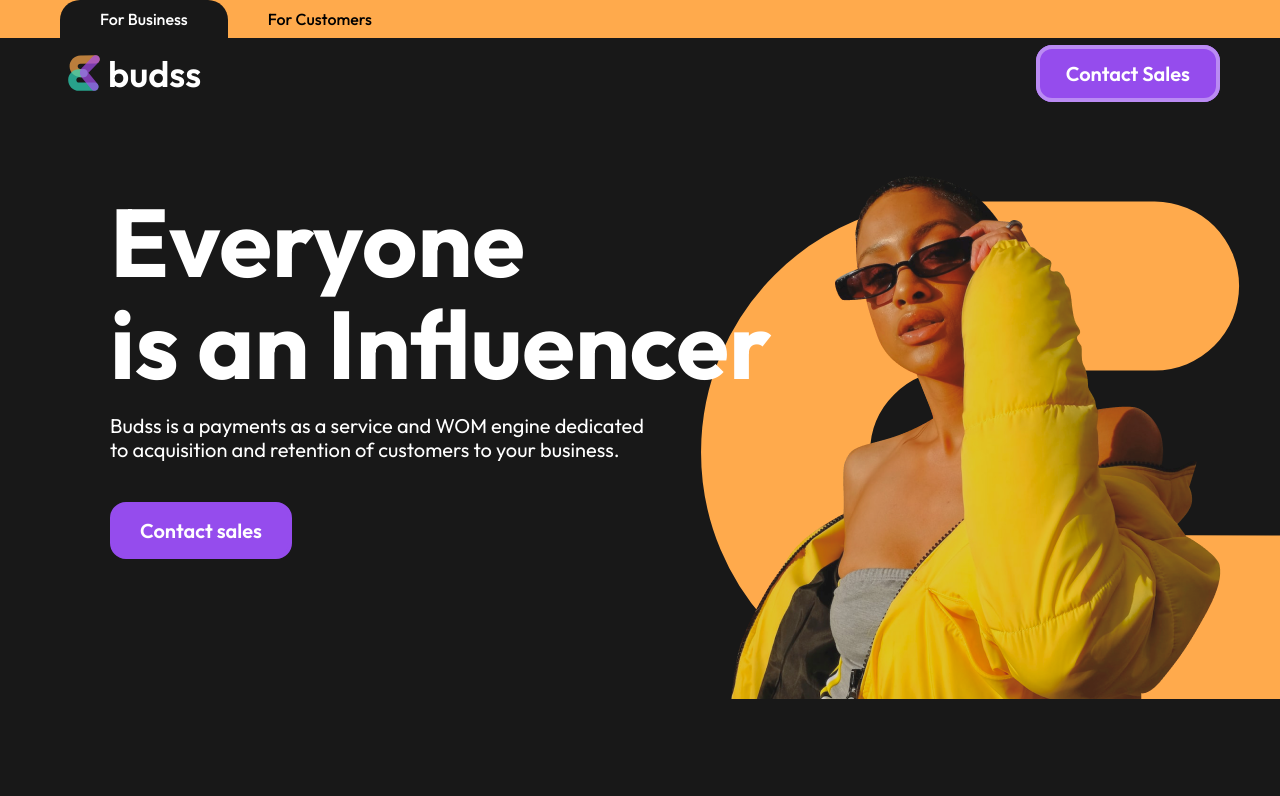
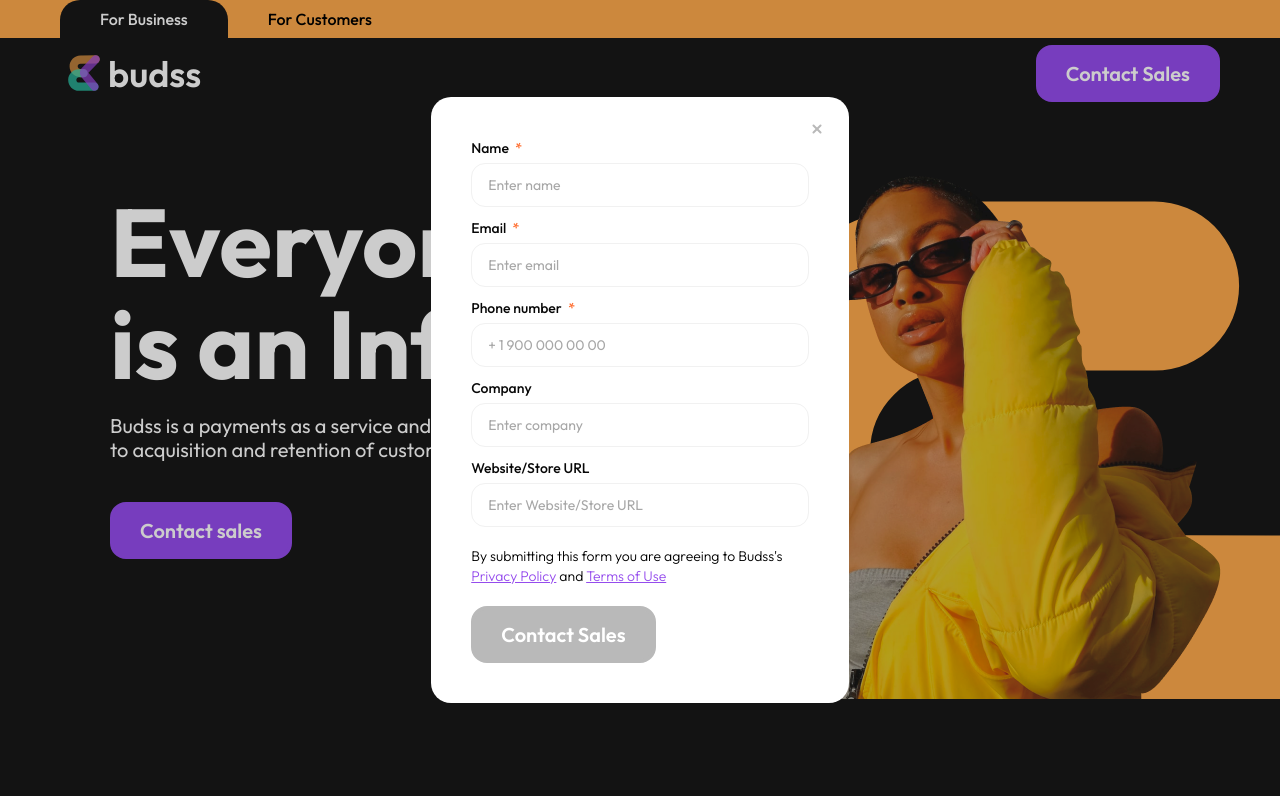
Before and after one commit to Neo0432/Budss, a plain HTML site: page index.html in a window 1280 px wide. Both pictures are taken after a click on the button "Contact Sales". Shown: the top 796 px of the page. Drawn offline with Linux system fonts and the light colour scheme; files whose address does not match are found by name.

Commit message:
created modal-form and form validation script

```diff
--- /dev/null
+++ b/css/contactFormModal.css
@@ -0,0 +1,91 @@
+dialog {
+  position: fixed;
+  top: 0;
+  bottom: 0;
+  right: 0;
+  left: 0;
+  margin: auto;
+  background: transparent;
+  /* width: 100%; */
+  /* height: 100%; */
+  border: none;
+  stroke: none;
+  z-index: 99;
+  &::backdrop {
+    background-color: #00000033;
+  }
+}
+dialog > form {
+  margin: auto;
+  position: relative;
+  display: flex;
+  flex-direction: column;
+  padding: 2.5rem;
+  gap: 1.25rem;
+  width: 26.1rem;
+  background-color: var(--grayscale_07);
+  border-radius: 1.25rem;
+  & > div {
+    display: flex;
+    flex-direction: column;
+    gap: 0.625rem;
+  }
+  & p {
+    color: var(--grayscale_00);
+  }
+  & a {
+    color: var(--primary_01);
+  }
+}
+
+.form__close-button {
+  position: absolute;
+  box-sizing: content-box;
+  z-index: 99;
+  right: 1rem;
+  top: 1rem;
+  width: 1.25rem;
+  height: 1.25rem;
+  padding: 0.375rem;
+  background-color: transparent;
+  border: none;
+  &::after,
+  &::before {
+    position: absolute;
+    content: "";
+    width: 0.625rem;
+    height: 0;
+    border: 1.5px solid var(--grayscale_03);
+    border-radius: 999px;
+  }
+  &::before {
+    transform: translate(-50%, -50%) rotate(45deg);
+  }
+  &::after {
+    transform: translate(-50%, -50%) rotate(-45deg);
+  }
+}
+
+.hystmodal {
+  position: fixed;
+  top: 0;
+  bottom: 0;
+  right: 0;
+  left: 0;
+  overflow: hidden;
+  overflow-y: auto;
+  -webkit-overflow-scrolling: touch;
+  display: flex;
+  flex-flow: column nowrap;
+  justify-content: center;
+  align-items: center;
+  z-index: 99;
+  padding: 2rem 0;
+}
+
+.hystmodal__opened {
+  position: fixed;
+  right: 0;
+  left: 0;
+  overflow: hidden;
+}
--- a/css/main.css
+++ b/css/main.css
@@ -11,12 +11,15 @@ a {
 }
 body {
   margin: auto;
+  overflow: hidden;
+  overflow-y: auto;
+
   /* background-color: var(--grayscale_01); */
 }
 
 .page-nav {
   background-color: var(--secondary_02);
-  width: 100%;
+  width: 100vw;
   & > div {
     display: flex;
     width: 100%;
@@ -45,7 +48,7 @@ header {
   display: flex;
   justify-content: center;
   align-items: center;
-  width: 100%;
+  width: 100vw;
   height: 4.44rem;
   background-color: var(--grayscale_01);
 }
@@ -62,7 +65,7 @@ main {
   flex-direction: column;
   align-items: center;
   gap: 6.25rem;
-  width: 100%;
+  width: 100vw;
   background-color: var(--grayscale_01);
 }
 main > section {
@@ -445,7 +448,7 @@ main > section {
 }
 
 footer {
-  width: 100%;
+  width: 100vw;
   background-color: var(--grayscale_01);
   & > div {
     max-width: 1440px;
--- a/css/uiKit.css
+++ b/css/uiKit.css
@@ -234,6 +234,7 @@
   border-radius: 1rem;
   outline: none;
   color: var(--grayscale_07);
+  transition: all 0.3s ease-in-out;
 }
 
 .primary_button {
@@ -289,21 +290,23 @@
 }
 
 /* ================= INPUTS ================= */
-.input_div {
+.input-div {
   position: relative;
   padding-top: 1.625rem;
   display: flex;
   flex-direction: column;
 }
-.input_div--form_input {
+.input-div__form-input {
   display: flex;
   width: 100%;
   padding: 0.625rem 1rem;
   border: 1px solid #f1f1f1;
   border-radius: 0.875rem;
   color: #070707;
+  transition: all 0.3s ease-in-out;
   &::placeholder {
     color: #a7a7a7;
+    transition: all 0.3s ease-in-out;
   }
   & ~ label {
     position: absolute;
@@ -320,7 +323,6 @@
   &:focus {
     outline-offset: -1px;
     outline: #a7a7a7 solid 1px;
-    /* border-color: #a7a7a7; */
     &::placeholder {
       color: transparent;
     }
@@ -334,18 +336,18 @@
     }
   }
 }
-.input_div--form_input_invalid {
+.input-div__form-input--invalid {
   border-color: var(--additional_02);
 }
 
 /*Example*/
-/* <div class="input_div">
+/* <div class="input-div">
 <input
   type="tel"
   name=""
   required
   id="tel"
-  class="input_div--form_input B4_Regular_14"
+  class="input-div__form-input B4_Regular_14"
   placeholder="Enter name"
   autocomplete="off"
 />
--- a/index.html
+++ b/index.html
@@ -3,8 +3,8 @@
   <head>
     <meta charset="UTF-8" />
     <meta name="viewport" content="width=device-width, initial-scale=1.0" />
-    <link rel="stylesheet" href="./css/main.css" />
-    <!-- <link rel="stylesheet" href="./css/header.css" /> -->
+    <link rel="stylesheet" href="/css/main.css" />
+    <link rel="stylesheet" href="/css/contactFormModal.css" />
     <title>Budss</title>
   </head>
   <body>
@@ -28,6 +28,7 @@
           <button
             type="button"
             class="primary_button primary_button--dark_bg S4_SemiBold_20"
+            onclick="openDialog()"
           >
             Contact Sales
           </button>
@@ -50,6 +51,7 @@
           <button
             type="button"
             class="primary_button primary_button--dark_bg S4_SemiBold_20"
+            onclick="openDialog()"
           >
             Contact sales
           </button>
@@ -225,7 +227,11 @@
           <div>
             <div class="brand-awarness__contact-div">
               <h3 class="T3_Bold_64">Let Your Business Grow</h3>
-              <button type="button" class="primary_button S4_SemiBold_20">
+              <button
+                type="button"
+                class="primary_button S4_SemiBold_20"
+                onclick="openDialog()"
+              >
                 Contact sales
               </button>
             </div>
@@ -326,7 +332,8 @@
 
             <div class="footer-nav__buttons">
               <button
-                class="primary_button primary_button--dark_bg S4_SemiBold_20"
+                class="primary_button primary_button--dark_bg S4_SemiBold_20 contact-button"
+                onclick="openDialog()"
               >
                 Contact sales
               </button>
@@ -360,5 +367,94 @@
         </nav>
       </div>
     </footer>
+
+    <dialog id="dialog-contact-form">
+      <form action="" method="dialog" name="modalForm">
+        <button
+          type="button"
+          class="form__close-button"
+          id="dialog-close-button"
+          onclick="closeDialog()"
+        ></button>
+        <div>
+          <div class="input-div">
+            <input
+              type="text"
+              name=""
+              required
+              id="username"
+              class="input-div__form-input B4_Regular_14"
+              placeholder="Enter name"
+              autocomplete="off"
+            />
+            <label for="username" class="B3_Medium_14">Name</label>
+          </div>
+          <div class="input-div">
+            <input
+              type="email"
+              name=""
+              required
+              id="userMail"
+              class="input-div__form-input B4_Regular_14"
+              placeholder="Enter email"
+              autocomplete="off"
+            />
+            <label for="userMail" class="B3_Medium_14">Email</label>
+          </div>
+          <div class="input-div">
+            <input
+              type="tel"
+              name=""
+              required
+              id="tel"
+              class="input-div__form-input B4_Regular_14"
+              placeholder="+ 1 900 000 00 00"
+              autocomplete="off"
+            />
+            <label for="tel" class="B3_Medium_14">Phone number</label>
+          </div>
+          <div class="input-div">
+            <input
+              type="text"
+              name=""
+              id="userCompany"
+              class="input-div__form-input B4_Regular_14"
+              placeholder="Enter company"
+              autocomplete="off"
+            />
+            <label for="userCompany" class="B3_Medium_14">Company</label>
+          </div>
+          <div class="input-div">
+            <input
+              type="url"
+              name=""
+              id="userWebsite"
+              class="input-div__form-input B4_Regular_14"
+              placeholder="Enter Website/Store URL"
+              autocomplete="off"
+            />
+            <label for="userWebsite" class="B3_Medium_14"
+              >Website/Store URL</label
+            >
+          </div>
+        </div>
+        <p class="B5_Light_14">
+          By submitting this form you are agreeing to Budss&#39;s
+          <a href="#" class="B6_Light_14_Underline">Privacy Policy</a> and
+          <a href="#" class="B6_Light_14_Underline">Terms of Use</a>
+        </p>
+        <button
+          type="submit"
+          id="formModal-submit-button"
+          disabled
+          class="primary_button S4_SemiBold_20"
+        >
+          Contact Sales
+        </button>
+      </form>
+    </dialog>
+
+    <script src="/scripts/contactFormModal.js"></script>
+    <script src="/scripts/formValidation.js"></script>
   </body>
 </html>
--- /dev/null
+++ b/scripts/contactFormModal.js
@@ -0,0 +1,35 @@
+"use strict";
+const dialog = document.getElementById("dialog-contact-form");
+const closeButton = document.getElementById("dialog-close-button");
+
+function ScrollWidth() {
+  let div = document.createElement("div");
+  div.style.overflowY = "scroll";
+  div.style.width = "50px";
+  div.style.height = "50px";
+  document.body.append(div);
+  let scrollWidth = div.offsetWidth - div.clientWidth;
+  div.remove();
+  return scrollWidth;
+}
+
+const body = document.body;
+const scrollWidth = ScrollWidth();
+
+const openDialog = (e) => {
+  dialog.showModal();
+  body.style.paddingRight = +body.style.paddingRight + scrollWidth + "px";
+  body.style.overflow = "hidden";
+};
+
+const closeDialog = (e) => {
+  dialog.close();
+  body.style.paddingRight = +body.style.paddingRight - scrollWidth + "px";
+  body.style.overflowY = "auto";
+};
+
+window.addEventListener("keydown", (e) => {
+  if (e.code == "Escape" && dialog.open) {
+    closeDialog();
+  }
+});
--- /dev/null
+++ b/scripts/formValidation.js
@@ -0,0 +1,39 @@
+"use strict";
+
+const inputs = document.forms["modalForm"].getElementsByTagName("input");
+const submitButton = document.getElementById("formModal-submit-button");
+
+const checkInputsForNull = (e) => {
+  const input = e.target;
+  const classes = input.classList;
+  console.log(input.value);
+  if (input.value == "") {
+    classes.add("input-div__form-input--invalid");
+    input.addEventListener("focus", toggleInvalid);
+  } else {
+    input.removeEventListener("focus", toggleInvalid);
+  }
+
+  isReadyForSubmit(inputs);
+};
+
+const toggleInvalid = (e) => {
+  e.target.classList.toggle("input-div__form-input--invalid");
+};
+
+function isReadyForSubmit(inputsArray) {
+  for (let i = 0; i < inputs.length; i++) {
+    if (inputs[i].value == "" && inputs[i].required) {
+      submitButton.disabled = true;
+      return;
+    }
+  }
+  console.log(submitButton.disabled);
+  submitButton.disabled = false;
+}
+
+for (let i = 0; i < inputs.length; i++) {
+  if (inputs[i].required) {
+    inputs[i].addEventListener("blur", checkInputsForNull);
+  }
+}
```
